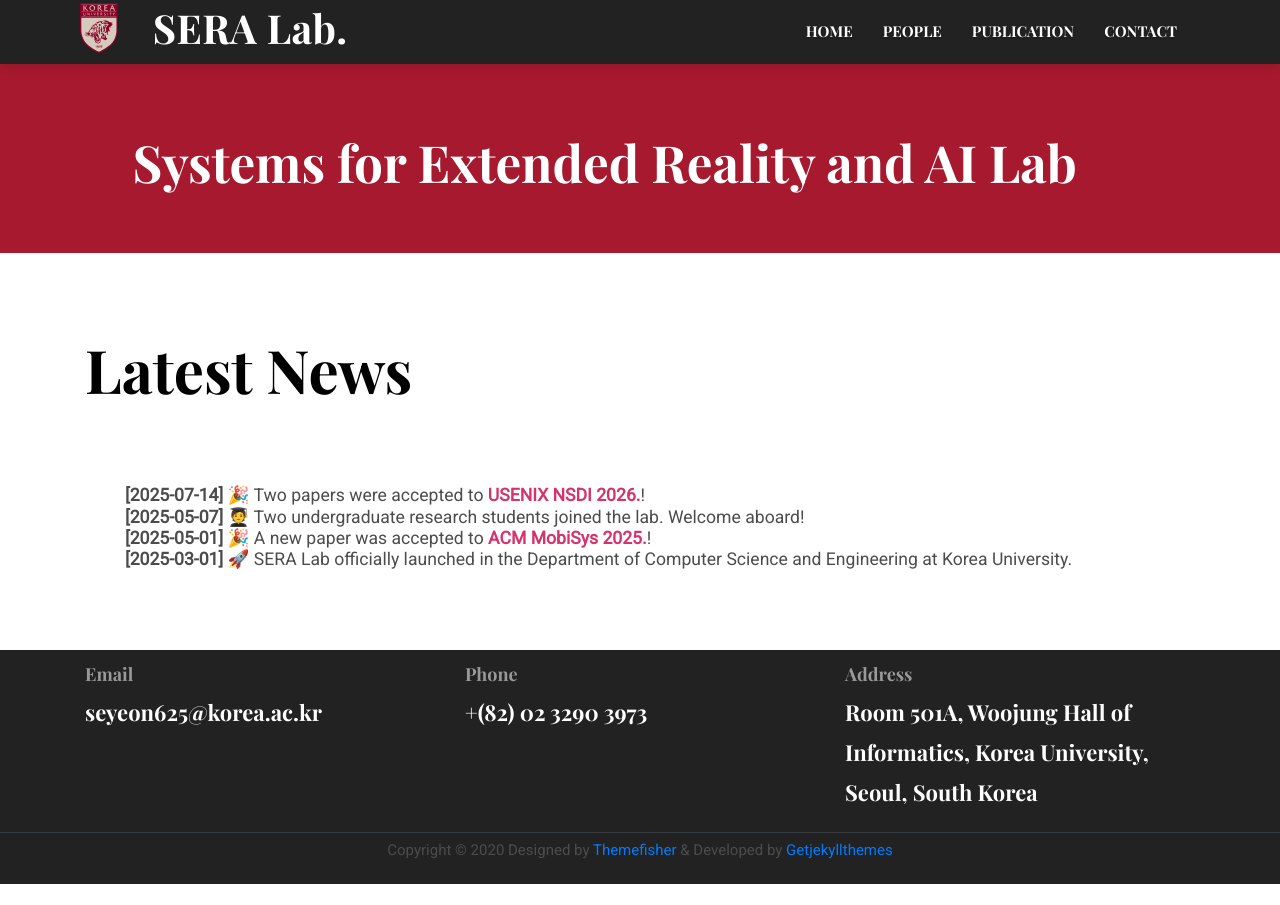
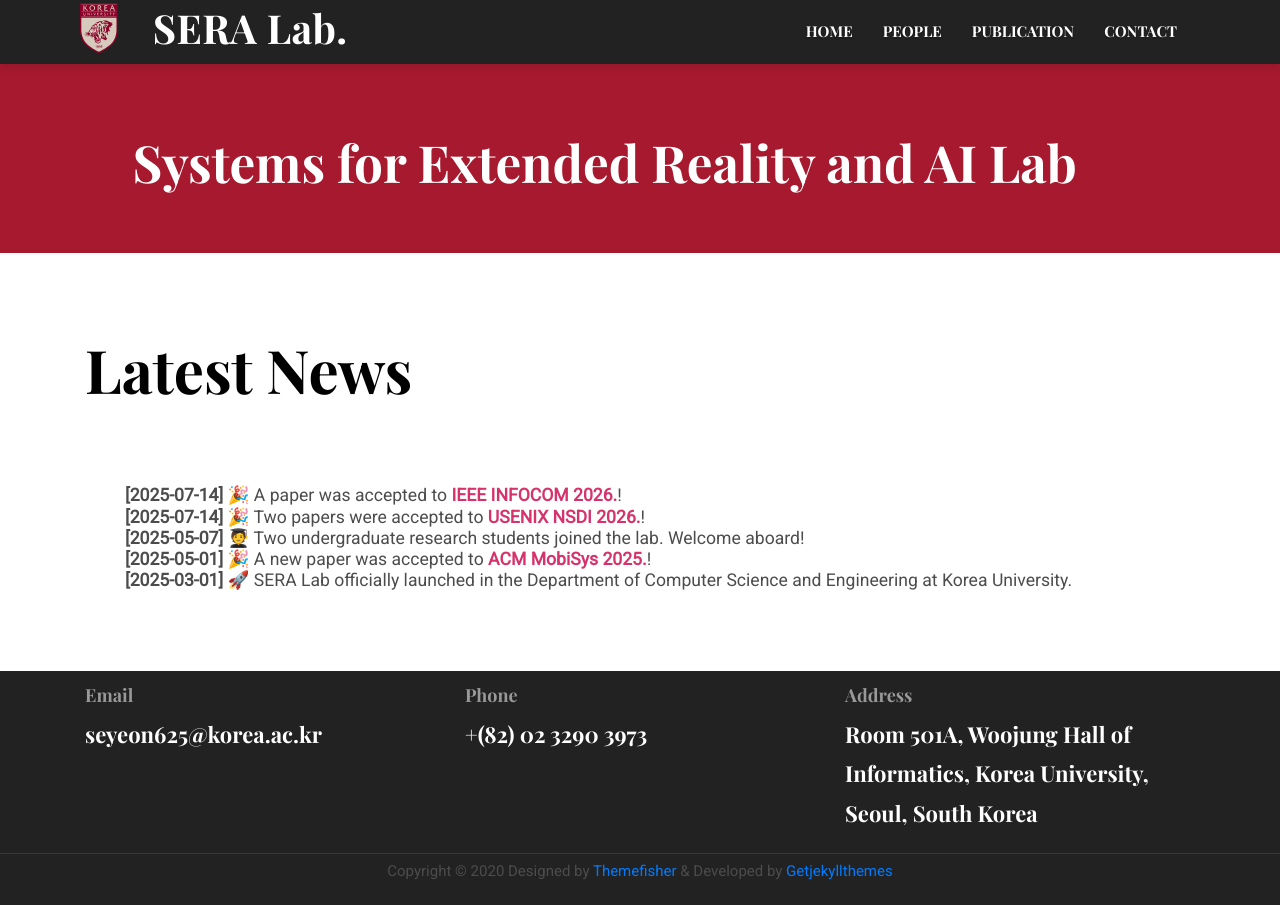
Before and after one commit to seyeon4302/seyeon4302.github.io, a Jekyll site: the page built from index.html, in a window 1280 px wide. Built offline with Jekyll 4.4.1, drawn with Linux system fonts in a browser that asks for light colours.

Commit message:
Update index.html

```diff
--- a/index.html
+++ b/index.html
@@ -8,6 +8,7 @@
   <div class="container">
     <h2 class="section-title">Latest News</h2>
     <ul>
+      <li style="font-size: 1.1rem;"><strong>[2025-07-14]</strong> 🎉 A paper was accepted to <span style="color:#d6336c; font-weight:bold;">IEEE INFOCOM 2026.</span>!</li>
       <li style="font-size: 1.1rem;"><strong>[2025-07-14]</strong> 🎉 Two papers were accepted to <span style="color:#d6336c; font-weight:bold;">USENIX NSDI 2026.</span>!</li>
       <li style="font-size: 1.1rem;"><strong>[2025-05-07]</strong> 🧑‍🎓 Two undergraduate research students joined the lab. Welcome aboard!</li>
       <li style="font-size: 1.1rem;"><strong>[2025-05-01]</strong> 🎉 A new paper was accepted to <span style="color:#d6336c; font-weight:bold;">ACM MobiSys 2025.</span>!</li>
```
